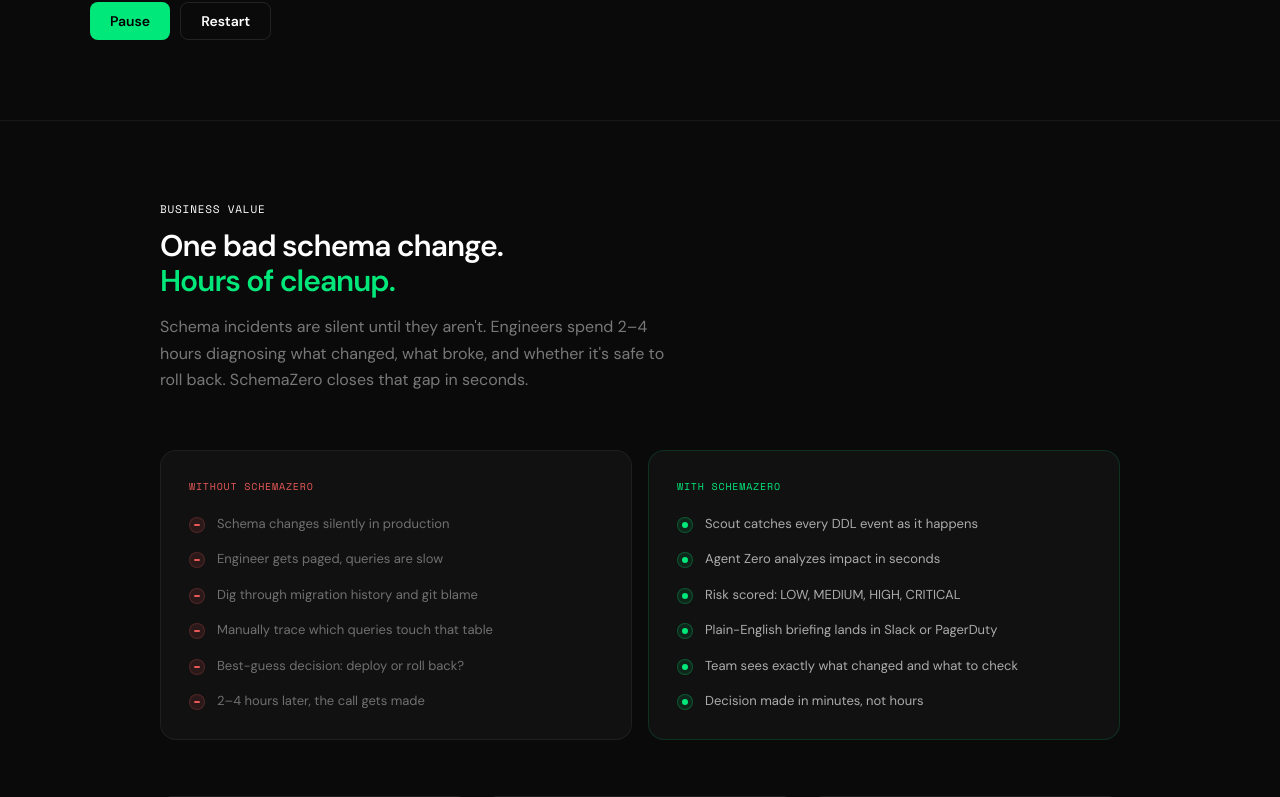
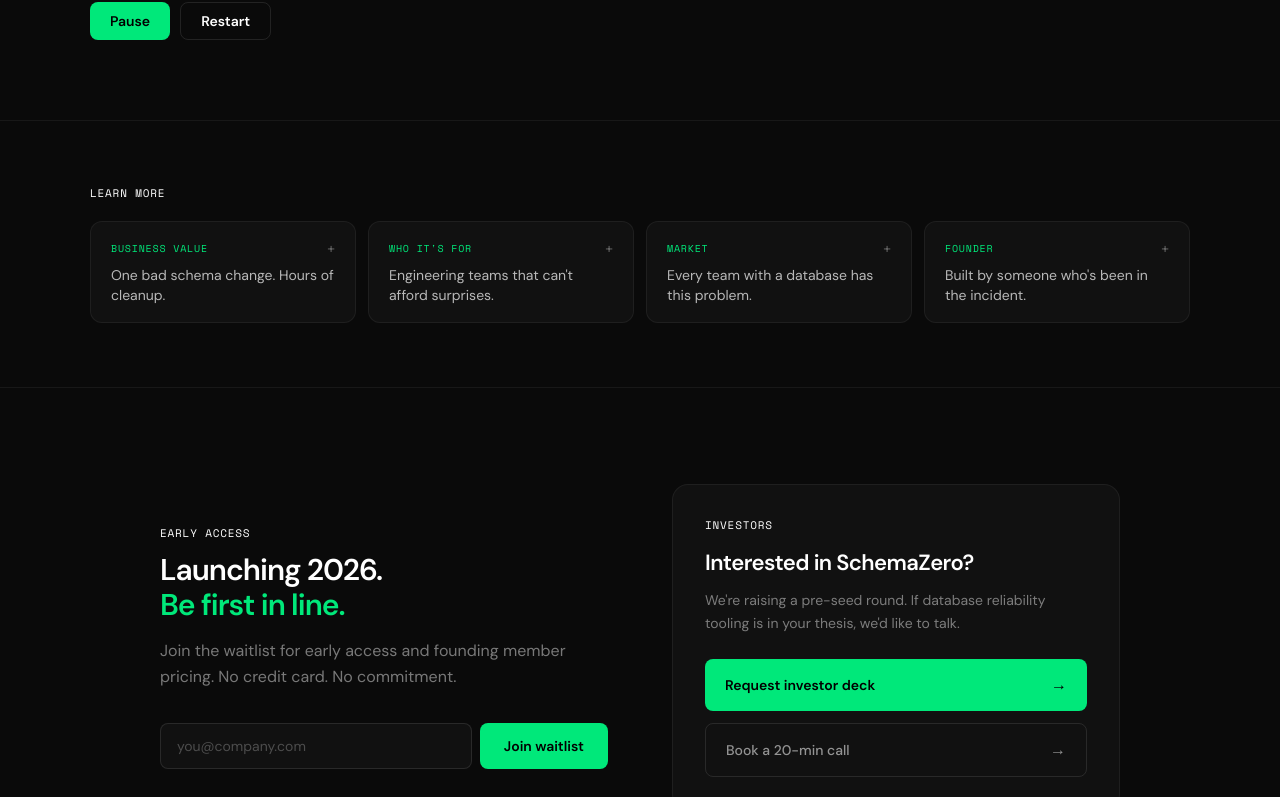
Before and after one commit to mstechdiva-dev/zero-db, a Next.js app in the folder apps/web/: page / in a window 1280 px wide. Shown: the part 1620-2417 px from the top of the page. Built offline with nearby package versions, Linux system fonts and the light colour scheme.

Commit message:
Collapse Value, Customer, Market and Founder into expandable cards
Shorten the hero so the demo starts higher on the page.

Co-Authored-By: Claude Sonnet 5.5 <noreply@anthropic.com>
Claude-Session: https://claude.ai/code/session_01CDpZovnNB85ABai4JfUeh4

```diff
--- a/apps/web/app/page.tsx
+++ b/apps/web/app/page.tsx
@@ -4,10 +4,7 @@ import { useState } from "react";
 import Nav from "@/components/landing/Nav";
 import Hero from "@/components/landing/Hero";
 import LiveDemo from "@/components/landing/LiveDemo";
-import Value from "@/components/landing/Value";
-import Customer from "@/components/landing/Customer";
-import Market from "@/components/landing/Market";
-import Founder from "@/components/landing/Founder";
+import MoreInfo from "@/components/landing/MoreInfo";
 import Waitlist from "@/components/landing/Waitlist";
 import HowItWorks from "@/components/landing/HowItWorks";
 import Security from "@/components/landing/Security";
@@ -24,10 +21,7 @@ export default function LandingPage() {
         <>
           <Hero onTabChange={setActiveTab} />
           <LiveDemo />
-          <Value />
-          <Customer />
-          <Market />
-          <Founder />
+          <MoreInfo />
           <Waitlist id="waitlist" />
         </>
       )}
--- a/apps/web/components/landing/Hero.tsx
+++ b/apps/web/components/landing/Hero.tsx
@@ -177,7 +177,7 @@ interface HeroProps {
 
 export default function Hero({ onTabChange }: HeroProps) {
   return (
-    <div className="grid grid-cols-1 lg:grid-cols-2 min-h-[calc(100vh-64px)]">
+    <div className="grid grid-cols-1 lg:grid-cols-2 lg:min-h-[560px]">
       {/* Left: copy */}
       <div className="flex flex-col justify-center px-5 sm:px-10 py-12 lg:py-16 lg:border-r border-white/[0.06]">
         {/* Badge */}
--- /dev/null
+++ b/apps/web/components/landing/MoreInfo.tsx
@@ -0,0 +1,62 @@
+"use client";
+
+import { useState } from "react";
+import Value from "./Value";
+import Customer from "./Customer";
+import Market from "./Market";
+import Founder from "./Founder";
+
+const CARDS = [
+  { id: "value", label: "Business value", line: "One bad schema change. Hours of cleanup.", View: Value },
+  { id: "customer", label: "Who it's for", line: "Engineering teams that can't afford surprises.", View: Customer },
+  { id: "market", label: "Market", line: "Every team with a database has this problem.", View: Market },
+  { id: "founder", label: "Founder", line: "Built by someone who's been in the incident.", View: Founder },
+] as const;
+
+export default function MoreInfo() {
+  const [open, setOpen] = useState<string | null>(null);
+  const current = CARDS.find((c) => c.id === open);
+
+  return (
+    <section className="bg-[#0a0a0a] border-t border-white/[0.06] px-5 sm:px-10 py-16">
+      <div className="max-w-[1100px] mx-auto">
+        <p className="font-mono text-[11px] text-white/22 uppercase tracking-[0.8px] mb-5">
+          Learn more
+        </p>
+
+        <div className="grid grid-cols-1 sm:grid-cols-2 lg:grid-cols-4 gap-3">
+          {CARDS.map((c) => {
+            const active = c.id === open;
+            return (
+              <button
+                key={c.id}
+                type="button"
+                aria-expanded={active}
+                onClick={() => setOpen(active ? null : c.id)}
+                className={`text-left bg-[#111] border rounded-xl px-5 py-4 transition-colors ${
+                  active
+                    ? "border-[rgba(0,232,122,0.2)]"
+                    : "border-white/[0.06] hover:border-white/[0.15]"
+                }`}
+              >
+                <div className="flex items-center justify-between mb-2">
+                  <span className="font-mono text-[10px] text-[#00e87a] uppercase tracking-[0.8px]">
+                    {c.label}
+                  </span>
+                  <span className="text-white/35 text-sm">{active ? "−" : "+"}</span>
+                </div>
+                <p className="text-[14px] text-white/70 leading-[1.4]">{c.line}</p>
+              </button>
+            );
+          })}
+        </div>
+
+        {current && (
+          <div className="mt-6 bg-[#0a0a0a] border border-white/[0.06] rounded-2xl overflow-hidden">
+            <current.View />
+          </div>
+        )}
+      </div>
+    </section>
+  );
+}
```
